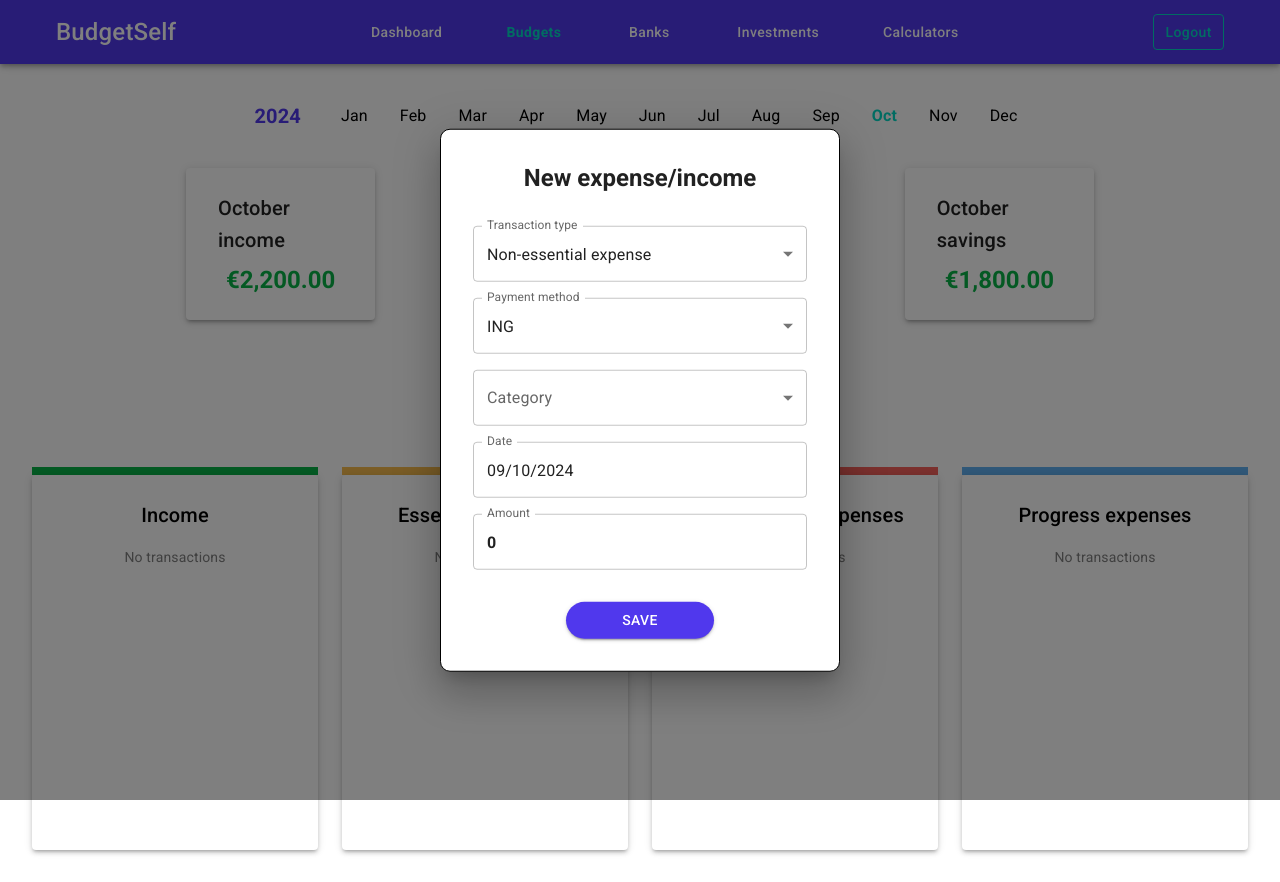
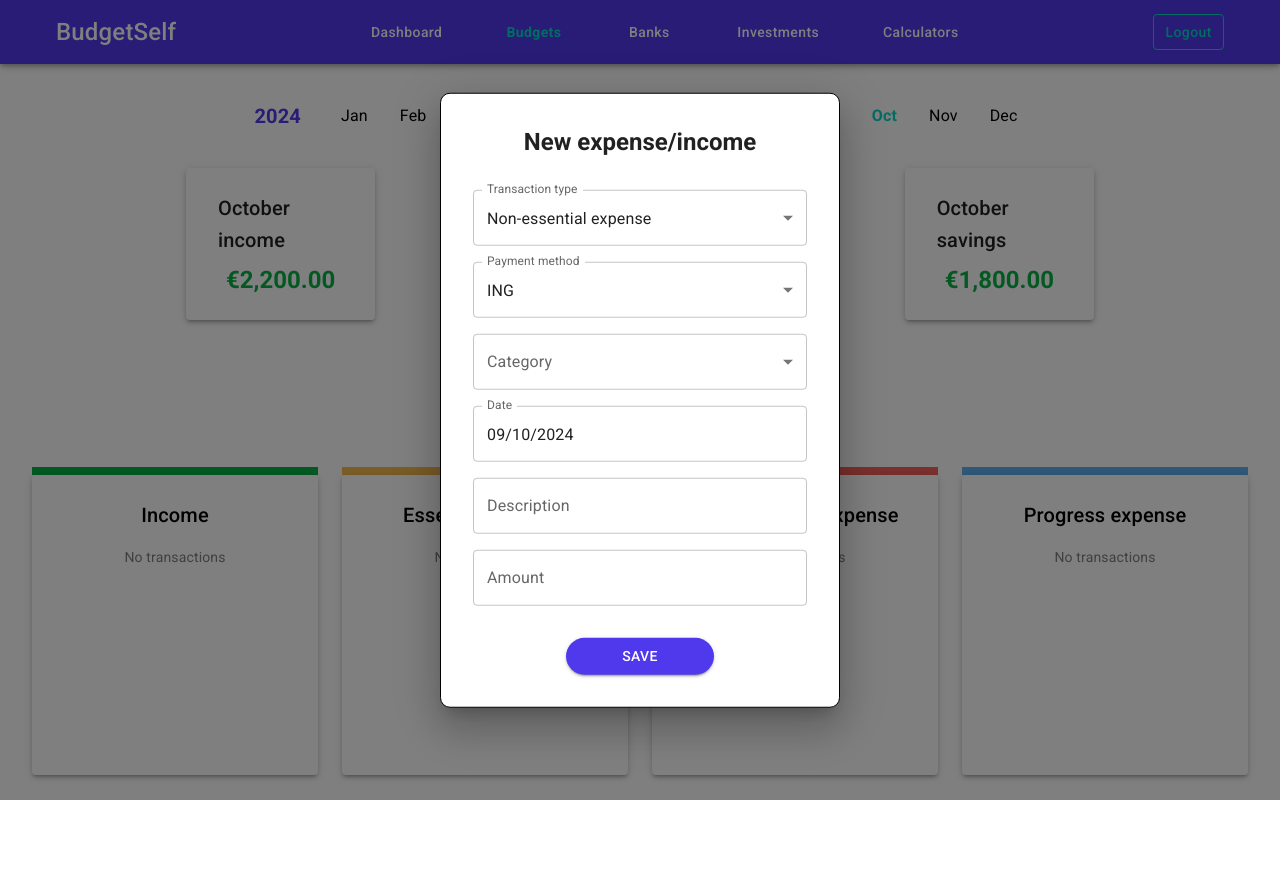
Before and after one commit to alvarosantiagolopez/BudgetSelf, a React (Vite) app: page /budgets in a window 1280 px wide. Both pictures are taken after a click on the button 640 px from the left and 380 px from the top of the page. After the commit the page ends 807 px from the top, so only its background shows below. Built offline with nearby package versions, Linux system fonts and the light colour scheme.

Commit message:
budgetspage redux

```diff
--- a/package.json
+++ b/package.json
@@ -20,6 +20,7 @@
     "react": "^18.2.0",
     "react-dom": "^18.2.0",
     "react-hook-form": "^7.53.0",
+    "react-number-format": "^5.4.2",
     "react-redux": "^9.1.2",
     "react-router-dom": "^6.26.1"
   },
--- a/src/components/TransactionModal.jsx
+++ b/src/components/TransactionModal.jsx
@@ -5,9 +5,9 @@ import { AdapterDateFns } from '@mui/x-date-pickers/AdapterDateFns';
 import { es } from 'date-fns/locale';
 
 import { useForm, Controller } from 'react-hook-form';
+import { NumericFormat } from 'react-number-format';
 
-import { useUiStore } from '../hooks';
-
+import { useTransactionsStore, useUiStore } from '../hooks';
 
 const style = {
     position: 'absolute',
@@ -25,12 +25,14 @@ const style = {
 export const TransactionModal = () => {
 
     const { isTransactionModalOpen, closeTransactionModal } = useUiStore();
+    const { startAddingTransaction } = useTransactionsStore();
 
     // React Hook Form
     const {
         register,
         handleSubmit,
         control,
+        reset,
         formState: { errors },
     } = useForm({
         defaultValues: {
@@ -38,19 +40,30 @@ export const TransactionModal = () => {
             paymentMethod: 'ING',
             category: '',
             date: new Date(),
-            amount: 0,
+            description: '',
+            amount: '',
         },
     });
 
     const onSubmit = (data) => {
-        console.log('Form data:', data);
-        // manejar la lógica para enviar los datos al servidor o actualizar el estado global
+        const newTransaction = {
+            type: data.transactionType,
+            paymentMethod: data.paymentMethod,
+            category: data.category,
+            date: data.date.toISOString(),
+            description: data.description,
+            amount: parseFloat(data.amount.replace(/,/g, '')), // Convert to number
+        };
+
+        // Add transaction to the state
+        startAddingTransaction(newTransaction);
         closeTransactionModal();
+        reset();
     };
 
     const onCloseModal = () => {
-        console.log('Cerrando modal');
         closeTransactionModal();
+        reset();
     };
 
     return (
@@ -74,10 +87,9 @@ export const TransactionModal = () => {
                     New expense/income
                 </Typography>
 
-
                 {/* Form */}
                 <form onSubmit={handleSubmit(onSubmit)}>
-
+                    {/* Transaction Type */}
                     <Controller
                         name="transactionType"
                         control={control}
@@ -98,7 +110,7 @@ export const TransactionModal = () => {
                         )}
                     />
 
-                    {/*Payment Method */}
+                    {/* Payment Method */}
                     <Controller
                         name="paymentMethod"
                         control={control}
@@ -134,9 +146,10 @@ export const TransactionModal = () => {
                                     labelId="category-label"
                                     label="Category"
                                 >
-                                    <MenuItem value="Gym membership">Gym membership</MenuItem>
-                                    <MenuItem value="Food">Food</MenuItem>
-                                    <MenuItem value="Transport">Transport</MenuItem>
+                                    <MenuItem value="Paycheck">Paycheck</MenuItem>
+                                    <MenuItem value="Rent">Rent</MenuItem>
+                                    <MenuItem value="Clothes">Clothes</MenuItem>
+                                    <MenuItem value="Investments">Investments</MenuItem>
                                 </Select>
                                 {error && (
                                     <Typography variant="caption" color="error">
@@ -172,18 +185,52 @@ export const TransactionModal = () => {
                         />
                     </LocalizationProvider>
 
-                    {/* Amount */}
+                    {/* Description */}
                     <TextField
-                        label="Amount"
-                        {...register('amount', { required: true })}
-                        type="number"
+                        label="Description"
+                        {...register('description', { required: 'Description is required' })}
                         fullWidth
                         sx={{
-                            marginBottom: '2rem',
-                            input: { fontWeight: 'bold' },
+                            marginBottom: '1rem',
                         }}
-                        error={!!errors.amount}
-                        helperText={errors.amount ? 'Amount is required' : ''}
+                        error={!!errors.description}
+                        helperText={errors.description ? errors.description.message : ''}
+                    />
+
+                    {/* Amount */}
+                    <Controller
+                        name="amount"
+                        control={control}
+                        rules={{
+                            required: 'Amount is required',
+                            validate: (value) => {
+                                const amount = parseFloat(value.replace(/,/g, ''));
+                                return amount >= 0.01 || 'Amount must be at least 0.01';
+                            },
+                        }}
+                        render={({ field: { onChange, name, value }, fieldState: { error } }) => (
+                            <NumericFormat
+                                value={value}
+                                name={name}
+                                label="Amount"
+                                customInput={TextField}
+                                fullWidth
+                                sx={{
+                                    marginBottom: '2rem',
+                                    input: { fontWeight: 'bold' },
+                                }}
+                                thousandSeparator=","
+                                decimalSeparator="."
+                                decimalScale={2}
+                                fixedDecimalScale
+                                allowNegative={false}
+                                error={!!error}
+                                helperText={error ? error.message : ''}
+                                onValueChange={(values) => {
+                                    onChange(values.value);
+                                }}
+                            />
+                        )}
                     />
 
                     {/* Save button */}
@@ -192,7 +239,7 @@ export const TransactionModal = () => {
                             type="submit"
                             variant="contained"
                             sx={{
-                                paddingInline: "3.5rem",
+                                paddingInline: '3.5rem',
                                 backgroundColor: 'primary.main',
                                 color: 'white',
                                 borderRadius: '20px',
--- a/src/features/budgets/components/TransactionCard.jsx
+++ b/src/features/budgets/components/TransactionCard.jsx
@@ -5,15 +5,15 @@ export const TransactionCard = ({ type, transactions = [] }) => {
 
     const typeColors = {
         'Income': 'income.main',
-        'Essential expenses': 'essential.main',
-        'Non-essential expenses': 'nonessential.main',
-        'Progress expenses': 'progress.main',
+        'Essential expense': 'essential.main',
+        'Non-essential expense': 'nonessential.main',
+        'Progress expense': 'progress.main',
     };
     const typeColor = typeColors[type] || 'primary.main';
 
     const amountColor = type === 'Income'
         ? 'income.main'
-        : type.includes('expenses')
+        : type.includes('expense')
             ? 'expenses.main'
             : 'defaultColor';
 
@@ -28,8 +28,9 @@ export const TransactionCard = ({ type, transactions = [] }) => {
             <Paper
                 sx={{
                     padding: '1.5rem',
-                    minHeight: '375px',
-                    maxHeight: '375px',
+                    minHeight: '300px',
+                    maxHeight: '300px',
+                    overflowY: 'auto',
                 }}
                 elevation={3}
             >
@@ -48,7 +49,14 @@ export const TransactionCard = ({ type, transactions = [] }) => {
                 {transactions.length > 0 ? (
                     transactions.slice(0, 5).map((transaction, index) => {
 
-                        const cleanedAmount = parseFloat(transaction.amount.replace(/[^0-9.-]+/g, ''));
+                        let cleanedAmount;
+                        if (typeof transaction.amount === 'string') {
+                            cleanedAmount = parseFloat(transaction.amount.replace(/[^0-9.-]+/g, ''));
+                        } else if (typeof transaction.amount === 'number') {
+                            cleanedAmount = transaction.amount;
+                        } else {
+                            cleanedAmount = 0;
+                        }
 
                         const formattedDate = format(new Date(transaction.date), 'MMMM d');
 
@@ -62,10 +70,11 @@ export const TransactionCard = ({ type, transactions = [] }) => {
                                     marginBottom: '1rem',
                                 }}
                             >
+
                                 {/* Transaction */}
                                 <Box>
                                     <Typography variant="body1" sx={{ fontWeight: 'bold' }}>
-                                        {transaction.name}
+                                        {transaction.description}
                                     </Typography>
                                     <Typography variant="body2" sx={{ color: 'gray' }}>
                                         {formattedDate}
--- a/src/features/budgets/pages/BudgetsPage.jsx
+++ b/src/features/budgets/pages/BudgetsPage.jsx
@@ -4,11 +4,12 @@ import { Add } from '@mui/icons-material';
 import { TransactionModal, MonthNavigation } from '../../../components';
 import { SummaryCard, TransactionCard } from '../components';
 
-import { useGroupedTransactions, useMonths, useUiStore } from '../../../hooks';
+import { useGroupedTransactions, useMonths, useTransactionsStore, useUiStore } from '../../../hooks';
 
 export const BudgetsPage = () => {
 
     const { openTransactionModal } = useUiStore();
+    const { transactions } = useTransactionsStore();
 
     const onAddClick = () => {
         openTransactionModal();
@@ -18,12 +19,21 @@ export const BudgetsPage = () => {
 
     const {
         monthData,
-        monthTransactions = [],
         selectedMonthFullName,
+        selectedMonthIndex,
     } = monthsData;
 
+    const transactionTypes = [
+        'Income',
+        'Essential expense',
+        'Non-essential expense',
+        'Progress expense',
+    ];
 
-    const transactionTypes = ['Income', 'Essential expenses', 'Non-essential expenses', 'Progress expenses'];
+    // Filter transactions
+    const monthTransactions = transactions.filter(
+        (transaction) => new Date(transaction.date).getMonth() === selectedMonthIndex
+    );
 
     const groupedTransactions = useGroupedTransactions(monthTransactions, transactionTypes);
 
--- a/src/hooks/index.js
+++ b/src/hooks/index.js
@@ -1,5 +1,7 @@
 
 
 export * from './useMonths';
+
 export * from './useUiStore';
 export * from './useGroupedTransactions';
+export * from './useTransactionsStore';
--- a/src/hooks/useMonths.js
+++ b/src/hooks/useMonths.js
@@ -37,7 +37,7 @@ export const useMonths = () => {
         Jun: { income: '€1,950.00', expenses: '€350.00', savings: '€1,600.00' },
         Jul: { income: '€2,050.00', expenses: '€400.00', savings: '€1,650.00' },
         Aug: { income: '€2,100.00', expenses: '€300.00', savings: '€1,800.00' },
-        Sep: { income: '€2,000.00', expenses: '€500.00', savings: '€1,500.00' },
+        Sep: { income: '€2,000.00', expenses: '€630.00', savings: '€1,370.00' },
         Oct: { income: '€2,200.00', expenses: '€400.00', savings: '€1,800.00' },
         Nov: { income: '€2,000.00', expenses: '€350.00', savings: '€1,650.00' },
         Dec: { income: '€2,100.00', expenses: '€450.00', savings: '€1,650.00' },
@@ -46,17 +46,46 @@ export const useMonths = () => {
     // Transacciones simuladas para cada mes
     const transactions = {
         Jan: [
-            { type: 'Income', name: 'Paycheck', date: '2024-01-01', amount: '€1,800.00' },
+            {
+                type: 'Income',
+                paymentMethod: 'ING',
+                category: 'Paycheck',
+                date: '2024-09-01',
+                description: 'Nomina',
+                amount: '€1,980.00'
+            },
         ],
         Sep: [
-            { type: 'Income', name: 'Paycheck', date: '2024-09-01', amount: '€2,000.00' },
-            { type: 'Essential expenses', name: 'Rent', date: '2024-09-05', amount: '€500.00' },
-            { type: 'Non-essential expenses', name: 'Spotify', date: '2024-09-09', amount: '€5.00' },
-            { type: 'Non-essential expenses', name: 'Cream', date: '2024-09-07', amount: '€10.00' },
-            { type: 'Non-essential expenses', name: 'Shirt', date: '2024-09-20', amount: '€30.00' },
-            { type: 'Non-essential expenses', name: 'Cinema', date: '2024-09-11', amount: '€12.00' },
-            { type: 'Non-essential expenses', name: 'Jeans', date: '2024-09-13', amount: '€25.00' },
-            { type: 'Progress expenses', name: 'Stocks', date: '2024-09-10', amount: '€200.00' },
+            {
+                type: 'Income',
+                paymentMethod: 'ING',
+                category: 'Paycheck',
+                date: '2024-09-01',
+                description: 'Nomina',
+                amount: '€2,000.00'
+            },
+            {
+                type: 'Essential expenses',
+                paymentMethod: 'ING',
+                category: 'Rent',
+                date: '2024-09-01',
+                description: 'Alquiler',
+                amount: '€500.00'
+            }, {
+                type: 'Non-essential expenses',
+                paymentMethod: 'ING',
+                category: 'Gym membership',
+                date: '2024-09-02',
+                description: 'Gym',
+                amount: '€30.00'
+            }, {
+                type: 'Progress expenses',
+                paymentMethod: 'ING',
+                category: 'Investments',
+                date: '2024-09-10',
+                description: 'Stocks',
+                amount: '€100.00'
+            },
         ],
     };
 
@@ -64,8 +93,12 @@ export const useMonths = () => {
     const monthData = data[selectedMonth] || { income: '€0.00', expenses: '€0.00', savings: '€0.00' };
     const monthTransactions = transactions[selectedMonth] || [];
 
+    // Get index month
+    const selectedMonthIndex = months.indexOf(selectedMonth);
+
     // Get full name
     const selectedMonthFullName = monthNames[selectedMonth];
+
 
     return {
         selectedMonth,
@@ -74,5 +107,6 @@ export const useMonths = () => {
         monthData,
         monthTransactions,
         selectedMonthFullName,
+        selectedMonthIndex,
     };
 };
--- /dev/null
+++ b/src/hooks/useTransactionsStore.js
@@ -0,0 +1,34 @@
+import { useDispatch, useSelector } from 'react-redux';
+import { addTransaction, updateTransaction, deleteTransaction } from '../store';
+
+export const useTransactionsStore = () => {
+
+    const dispatch = useDispatch();
+
+    const { transactions, status, error } = useSelector((state) => state.transactions);
+
+    const startAddingTransaction = (transactionData) => {
+        // TODO: llegar al backend
+        dispatch(addTransaction(transactionData));
+    };
+
+    const startUpdatingTransaction = (id, changes) => {
+        dispatch(updateTransaction({ id, changes }));
+    };
+
+    const startDeletingTransaction = (id) => {
+        dispatch(deleteTransaction(id));
+    };
+
+    return {
+        //* Properties
+        transactions,
+        status,
+        error,
+
+        //* Methods
+        startAddingTransaction,
+        startUpdatingTransaction,
+        startDeletingTransaction,
+    };
+};
--- a/src/store/index.js
+++ b/src/store/index.js
@@ -1,5 +1,6 @@
 
 
 export * from './ui/uiSlice';
+export * from './transactions/transactionsSlice';
 
 export * from './store';
--- a/src/store/store.js
+++ b/src/store/store.js
@@ -1,10 +1,11 @@
 import { configureStore } from '@reduxjs/toolkit';
-import { uiSlice } from './';
+import { uiSlice, transactionsSlice } from './';
 
 
 
 export const store = configureStore({
     reducer: {
+        transactions: transactionsSlice.reducer,
         ui: uiSlice.reducer
     },
 
--- /dev/null
+++ b/src/store/transactions/transactionsSlice.js
@@ -0,0 +1,45 @@
+import { createSlice, nanoid } from '@reduxjs/toolkit';
+
+export const transactionsSlice = createSlice({
+    name: 'transactions',
+    initialState: {
+        transactions: [],
+        status: 'idle', // 'idle' | 'loading' | 'succeeded' | 'failed'
+        error: null,
+    },
+    reducers: {
+        addTransaction: {
+            reducer(state, action) {
+                state.transactions.push(action.payload);
+            },
+            prepare(transaction) {
+                return {
+                    payload: {
+                        id: nanoid(),
+                        ...transaction,
+                    },
+                };
+            },
+        },
+        updateTransaction(state, action) {
+            const { id, changes } = action.payload;
+            const existingTransaction = state.transactions.find((transaction) => transaction.id === id);
+            if (existingTransaction) {
+                Object.assign(existingTransaction, changes);
+            }
+        },
+        deleteTransaction(state, action) {
+            const id = action.payload;
+            state.transactions = state.transactions.filter((transaction) => transaction.id !== id);
+        },
+
+    },
+});
+
+
+// Action creators
+export const {
+    addTransaction,
+    updateTransaction,
+    deleteTransaction,
+} = transactionsSlice.actions;
--- a/src/store/ui/uiSlice.js
+++ b/src/store/ui/uiSlice.js
@@ -16,5 +16,5 @@ export const uiSlice = createSlice({
 });
 
 
-// Action creators are generated for each case reducer function
+// Action creators
 export const { onOpenTransactionModal, onCloseTransactionModal } = uiSlice.actions;
```
Also changed, not shown: 1 other file (tests, documents, lock files or other folders).
